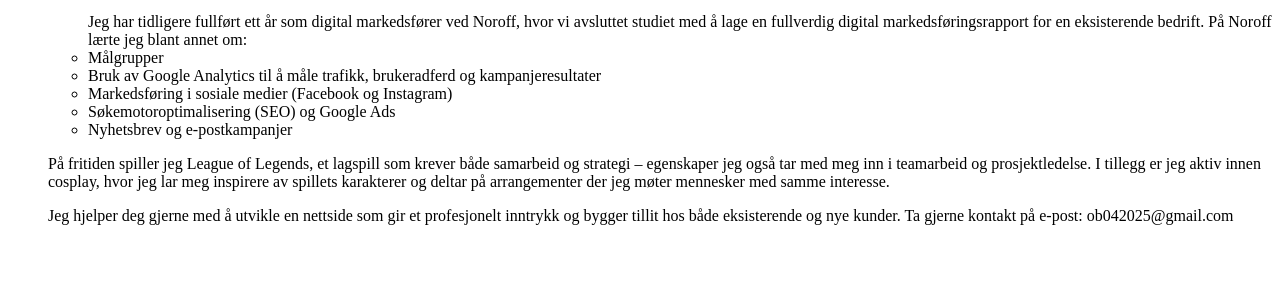
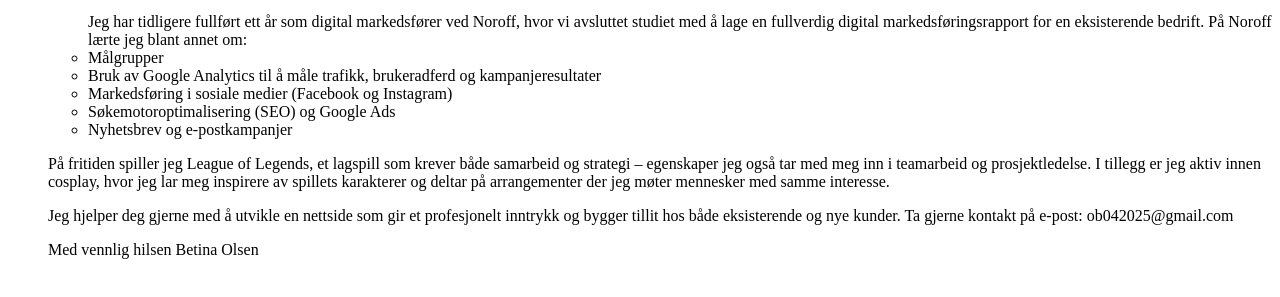
Before and after one commit to Betina9/portfoliobetina, a plain HTML site: page index.html in a window 1280 px wide. Shown: the part 119-416 px from the top of the page. Drawn offline with Linux system fonts and the light colour scheme.

Commit message:
added ending p

```diff
--- a/index.html
+++ b/index.html
@@ -30,5 +30,7 @@
 </p>
 <p>Jeg hjelper deg gjerne med å utvikle en nettside som gir et profesjonelt inntrykk og bygger tillit hos både eksisterende og nye kunder.
 Ta gjerne kontakt på e-post: ob042025@gmail.com</p>
+<p>Med vennlig hilsen
+Betina Olsen</p>
   </body>
 </html>
```
